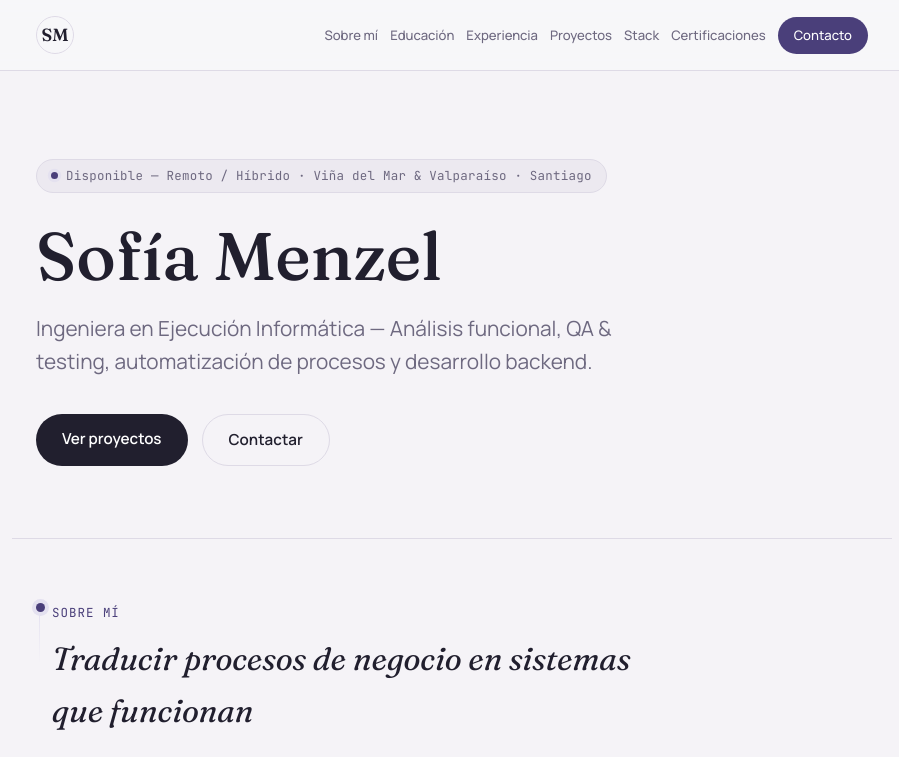
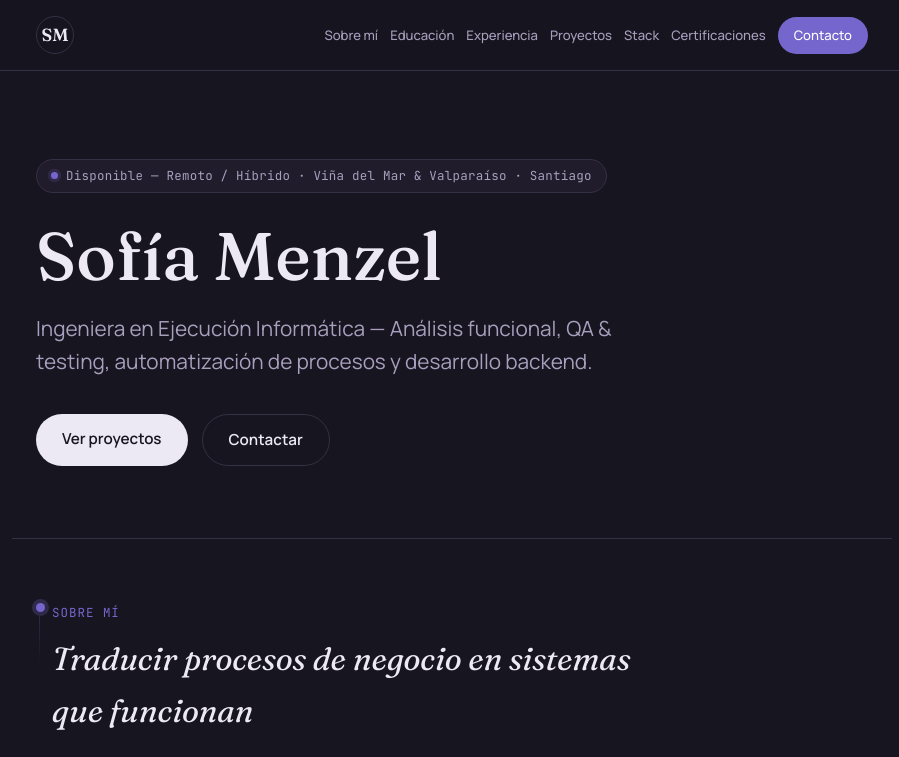
Before and after one commit to Soofiaa/portafolio-web, a plain HTML site: page index.html in a window 1280 px wide. Shown: the top 757 px of the page, without its empty margins (188-1087 px from the left). Drawn offline with Linux system fonts and the dark colour scheme.

Commit message:
Agrega modo oscuro via prefers-color-scheme
Redefine los custom properties existentes con equivalentes oscuros
(indigo/mostaza sobre fondo casi negro) sin tocar el layout ni el
diseño claro. Ajusta manualmente los colores que estaban hardcodeados
fuera de las variables (chips-mono, mono-tag, fondo de project-card,
botones primarios) para mantener contraste AA en ambos modos; de paso
corrige el translucido del header sticky, que había quedado con el
rgba() del fondo viejo desde el cambio de paleta anterior.

Co-Authored-By: Claude Sonnet 5 <noreply@anthropic.com>

```diff
--- a/style.css
+++ b/style.css
@@ -14,6 +14,20 @@
   --font-display: "Fraunces", serif;
   --font-body: "Manrope", sans-serif;
   --font-mono: "JetBrains Mono", monospace;
+}
+
+@media (prefers-color-scheme: dark){
+  :root{
+    --bg: #17151F;
+    --bg-alt: #201C2B;
+    --ink: #ECE9F5;
+    --ink-soft: #A79FBD;
+    --border: #362F45;
+    --accent: #7466CC;
+    --accent-soft: #302A4A;
+    --warm: #E3B15E;
+    --warm-soft: #493A1C;
+  }
 }
 
 *{box-sizing:border-box;}
@@ -44,7 +58,7 @@ body{
   left:-999px;
   top:0;
   background:var(--ink);
-  color:#fff;
+  color:var(--bg);
   padding:10px 16px;
   z-index:100;
   border-radius:0 0 6px 0;
@@ -62,9 +76,12 @@ button:focus-visible{
   position:sticky;
   top:0;
   z-index:50;
-  background:rgba(247,248,250,0.88);
+  background:rgba(245,243,247,0.88);
   backdrop-filter:blur(8px);
   border-bottom:1px solid var(--border);
+}
+@media (prefers-color-scheme: dark){
+  .site-header{ background:rgba(23,21,31,0.88); }
 }
 .header-inner{
   display:flex;
@@ -188,9 +205,9 @@ h1{
 }
 .btn-primary{
   background:var(--ink);
-  color:#fff;
+  color:var(--bg);
 }
-.btn-primary:hover{ background:var(--accent); transform:translateY(-1px); }
+.btn-primary:hover{ background:var(--accent); color:#fff; transform:translateY(-1px); }
 .btn-ghost{
   color:var(--ink);
   border:1px solid var(--border);
@@ -310,6 +327,9 @@ h1{
   border-color:transparent;
   color:#2E2650;
 }
+@media (prefers-color-scheme: dark){
+  .chips-mono li{ color:#E3DDF7; }
+}
 .tools-secondary-label{
   font-style:italic;
   font-size:0.8rem;
@@ -339,6 +359,9 @@ h1{
   padding:4px 9px;
   border-radius:4px;
 }
+@media (prefers-color-scheme: dark){
+  .mono-tag{ color:#F2D48F; }
+}
 
 /* ===== Projects ===== */
 .project-grid{
@@ -356,6 +379,9 @@ h1{
   gap:10px;
   transition:border-color .15s ease, transform .15s ease;
   will-change:transform;
+}
+@media (prefers-color-scheme: dark){
+  .project-card{ background:var(--bg-alt); }
 }
 .project-card:hover{
   border-color:var(--accent);
```
